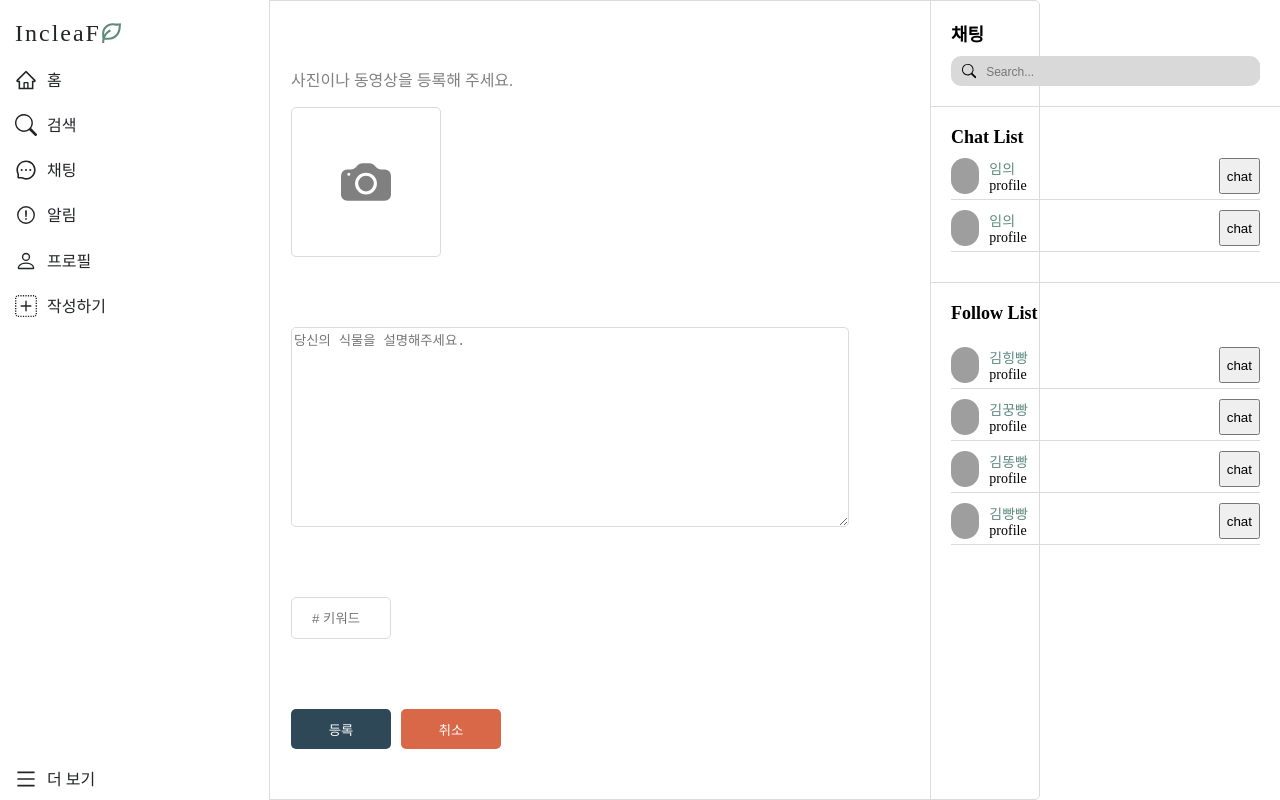
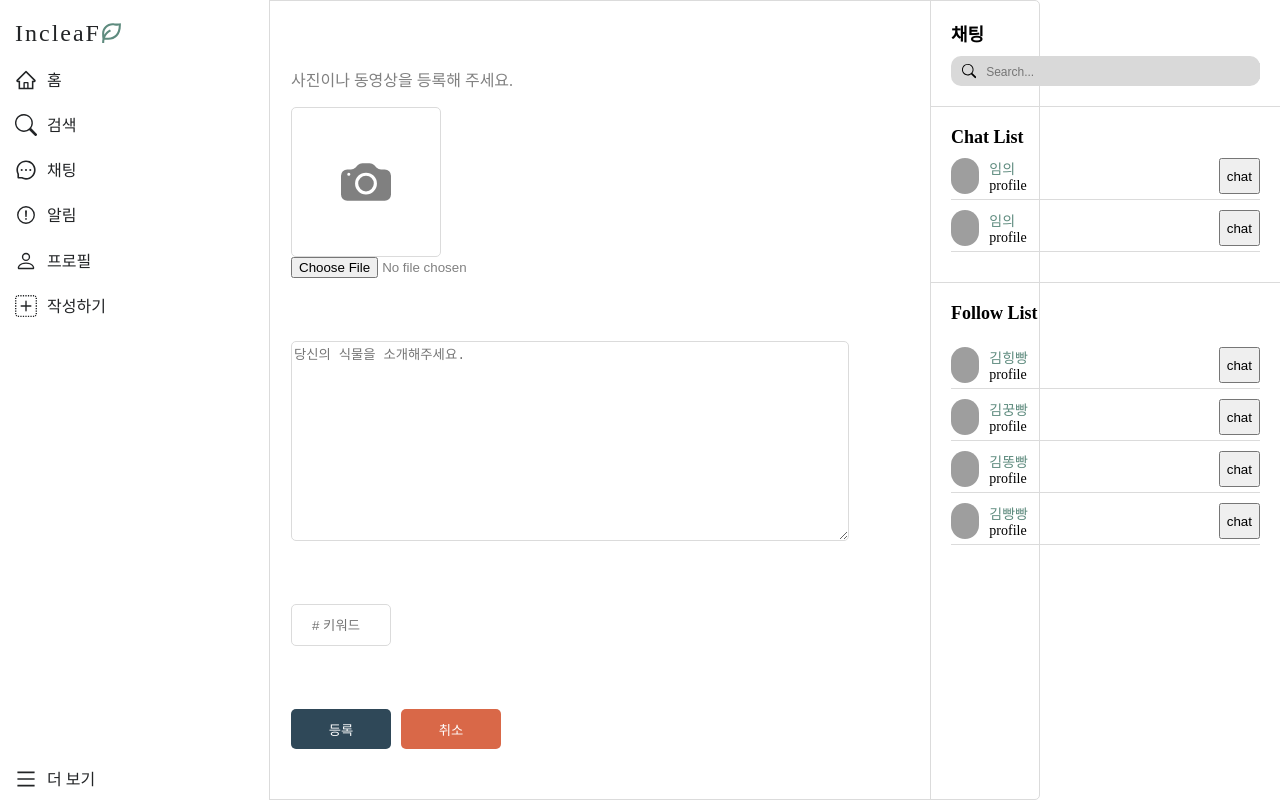
Before and after one commit to codestates-seb/seb41_main_019, a React (Create React App) app in the folder client/: page /posting in a window 1280 px wide. Built offline with nearby package versions, Linux system fonts and the light colour scheme; grey boxes are pictures that could not be loaded; a web font is replaced by a local one.

Commit message:
Feat : picture upload 기능 일부 구현

```diff
--- a/client/src/components/Posting/Upload.js
+++ b/client/src/components/Posting/Upload.js
@@ -1,5 +1,19 @@
 import styled from "styled-components";
 import { BsFillCameraFill } from "react-icons/bs";
+import { AiOutlineClose } from "react-icons/ai";
+import React, { useRef, useState } from "react";
+
+const Wrapper = styled.div`
+    > div:nth-of-type(1) {
+        display: flex;
+        flex-direction: row;
+    }
+
+    >div > svg {
+        position: relative;
+        left : -15px;
+    }
+`
 
 const StyledDiv = styled.div`
     display: flex;
@@ -11,22 +25,69 @@ const StyledDiv = styled.div`
     height: 150px;
     cursor: pointer;
 
+    img {
+        width: 100%;
+        height: 100%;
+    }
     svg {
         width: 50px;
         height: 50px;
     }
 `;
 
+const StyledCancel = styled.div`
+    width : 0px;
+    height : 0px;
+
+    svg {
+        position: relative;
+        left: -15px;
+        background-color: white;
+    }
+`
+
 const Upload = () => {
+    const fileInputRef = useRef();
+    const [images, setImages] = useState([]);
+
+    const onFileInputClick = (e) => {
+        fileInputRef.current.click();
+        // console.log(fileInputRef)
+    };
+
     return (
-        <>
-            <div>
+        <Wrapper>
                 <p>사진이나 동영상을 등록해 주세요.</p>
-                <StyledDiv>
-                    <BsFillCameraFill />
-                </StyledDiv>
-            </div>
-        </>
+                <div>
+                    <StyledDiv onClick={onFileInputClick}>
+                        <BsFillCameraFill />
+                    </StyledDiv>
+                    {
+                        images.map((image, idx) => {
+                            return (
+                            <>
+                                <StyledDiv key={idx}>
+                                    <img src={image} alt="img" />
+                                </StyledDiv>
+                                <StyledCancel>
+                                    <AiOutlineClose />
+                                </StyledCancel>
+                            </>)
+                        })
+                    }
+                </div>
+                <input
+                    type="file"
+                    ref={fileInputRef}
+                    onChange={(e) => {
+                        const file = fileInputRef.current.files[0];
+	                    const reader = new FileReader();
+                        reader.readAsDataURL(file);
+                        reader.onloadend = () => {
+                            setImages([...images, reader.result]);
+                        };
+                    }} />
+        </Wrapper>
     )
 };
 
--- a/client/src/page/Posting.js
+++ b/client/src/page/Posting.js
@@ -17,14 +17,7 @@ const Wrapper= styled.div`
     padding: 50px;
     color: gray;
 
-    input {
-        width: 100px;
-        height: 40px;
-        border: 1px solid #dbdbdb;
-        border-radius: 5px;
-        cursor: pointer;
-        padding: 20px;
-    }
+
 
     button {
         width: 100px;
@@ -53,13 +46,22 @@ const StyledTextarea = styled.textarea`
     border-radius: 5px;
 `;
 
+const StyledTag = styled.input`
+    width: 100px;
+    height: 40px;
+    border: 1px solid #dbdbdb;
+    border-radius: 5px;
+    cursor: pointer;
+    padding: 20px;
+`;
+
 const Posting = () => {
     return (
         <>
             <Wrapper>
                 <Upload />
-                <StyledTextarea placeholder="당신의 식물을 설명해주세요."/>
-                <input placeholder="# 키워드" />
+                <StyledTextarea placeholder="당신의 식물을 소개해주세요."/>
+                <StyledTag placeholder="# 키워드" />
                 <div>
                     <button className="enroll">등록</button>
                     <button className="cancel">취소</button>
```
